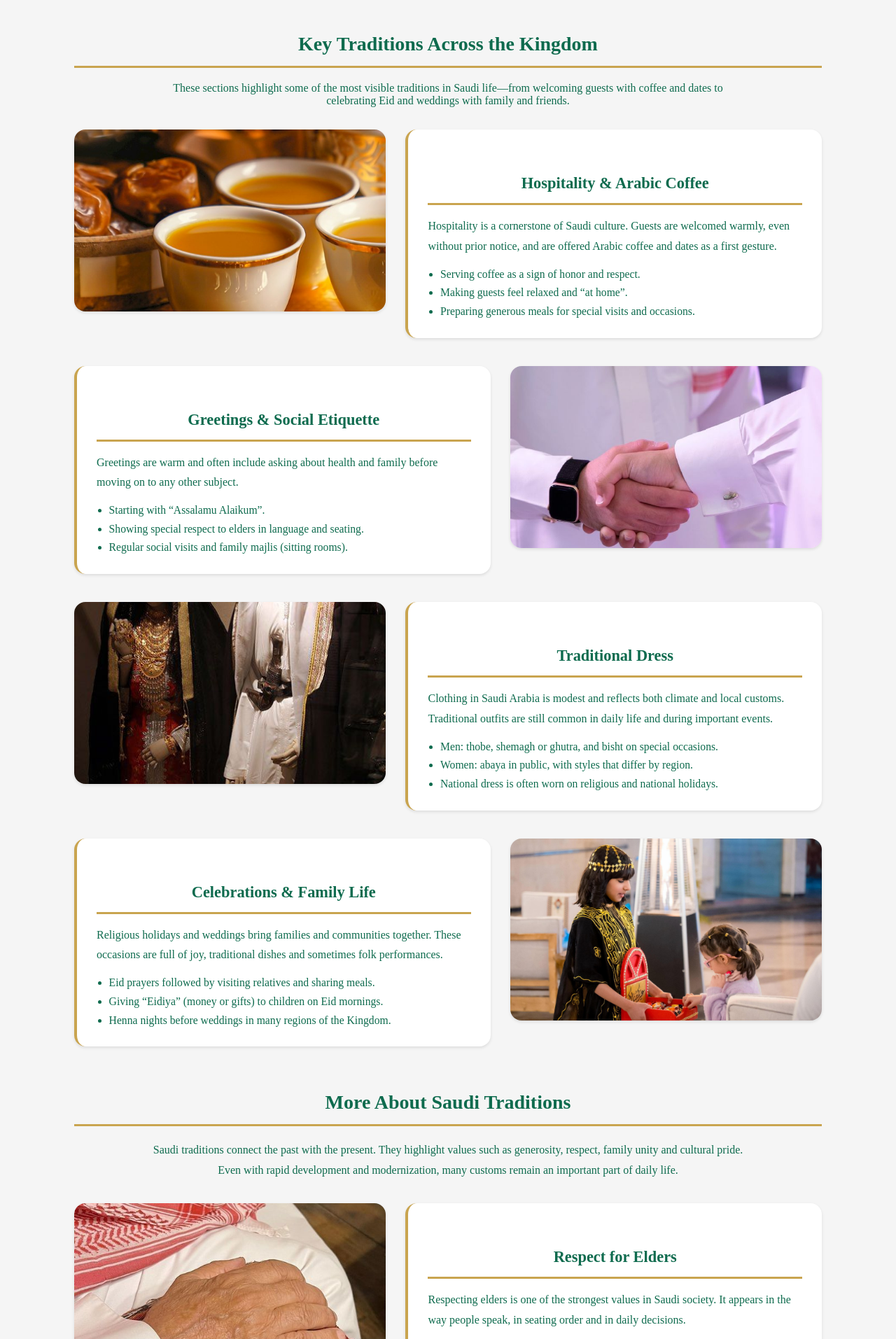
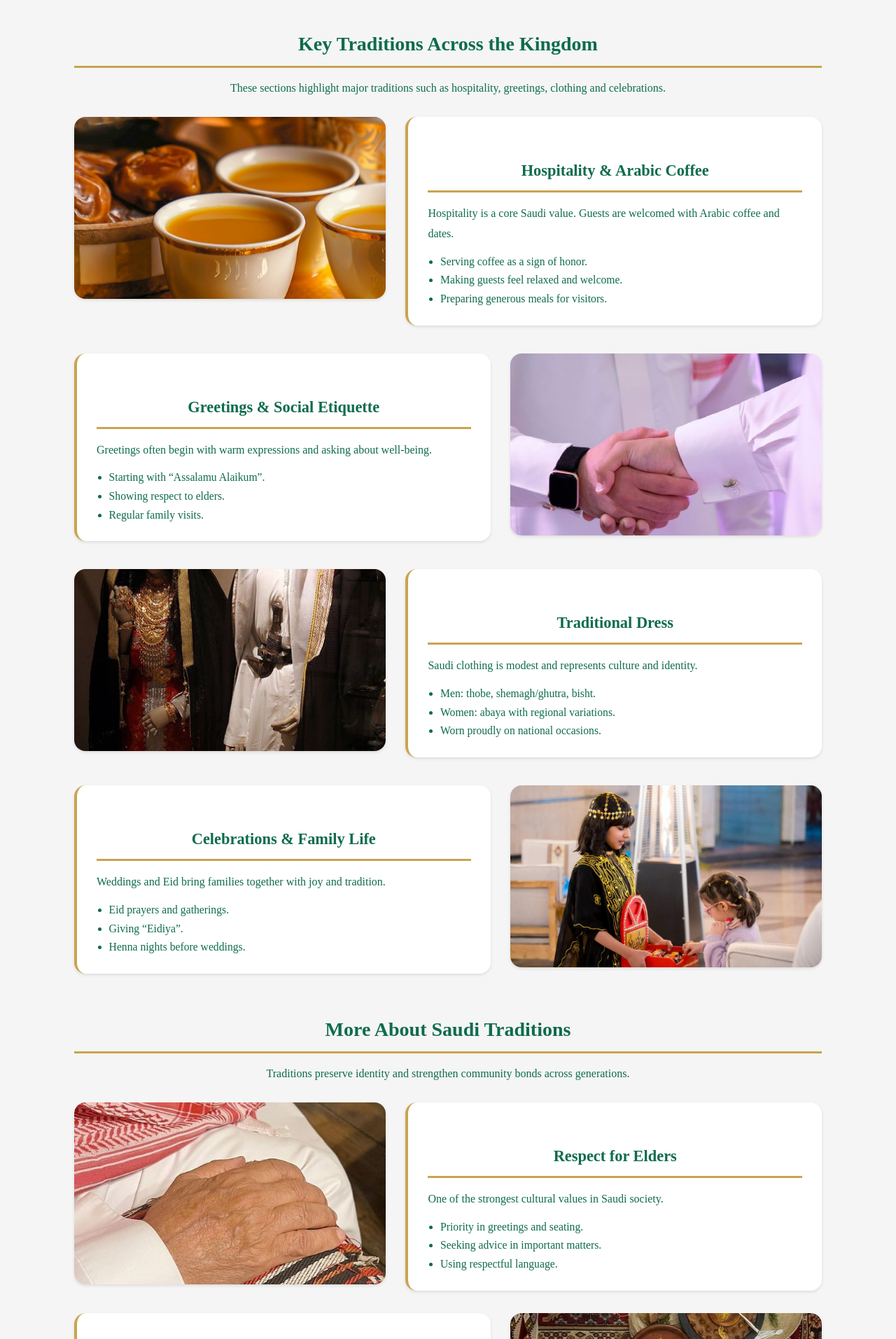
Before and after one commit to Ahmed26205/Saudi-Culture-WebSite-Project, a PHP site: page /traditions.html in a window 1280 px wide. Shown: the part 801-2714 px from the top of the page at 70% size. Run offline with PHP 8.4, Linux system fonts and the light colour scheme.

Commit message:
final update

```diff
--- a/traditions.html
+++ b/traditions.html
@@ -1,15 +1,13 @@
 <!DOCTYPE html>
 <html lang="en">
+
 <head>
     <meta charset="UTF-8" />
     <meta name="viewport" content="width=device-width, initial-scale=1.0" />
     <title>SaudiCulture - Traditions</title>
 
-    <!-- Fonts (same as main site) -->
-    <link
-        href="https://fonts.googleapis.com/css2?family=Inter:wght@400;500;600;700&family=Almarai:wght@300;400;700&display=swap"
-        rel="stylesheet"
-    />
+    <!-- Fonts -->
+    <link href="https://fonts.googleapis.com/css2?family=Inter:wght@400;500;600;700&family=Almarai:wght@300;400;700&display=swap" rel="stylesheet" />
 
     <!-- Main CSS -->
     <link rel="stylesheet" href="CSS/styles.css" />
@@ -18,9 +16,11 @@
     <!-- Main JS -->
     <script src="JS/script.js" defer></script>
 </head>
+
 <body>
-    <!-- Header -->
-    <header id="mainHeader">
+
+    <!-- FIXED HEADER (MUST MATCH MAIN SITE) -->
+    <header id="mainHeader" class="header">
         <div class="logo">
             <img src="images/Logo.png" alt="SaudiCulture Logo" />
         </div>
@@ -36,7 +36,6 @@
             <a href="Contact.html">Contact us</a>
 
             <div class="nav-buttons">
-                <!-- Profile menu (if logged in) -->
                 <div class="profile-menu" id="profileMenu" style="display: none;">
                     <button class="profile-btn" id="profileBtn">
                         <span id="userName">User</span> ⬇
@@ -47,18 +46,18 @@
                     </div>
                 </div>
 
-                <!-- Login / Signup -->
                 <button class="login-btn" onclick="window.location.href='login.html'">Login</button>
                 <button class="signup-btn" onclick="window.location.href='signup.html'">Sign Up</button>
 
-                <!-- Language switch -->
+                <!-- Language Switch -->
                 <button class="lang-btn" onclick="window.location.href='traditions_ar.html'">AR</button>
             </div>
         </nav>
     </header>
 
     <main>
-        <!-- Hero section with background video -->
+
+        <!-- HERO SECTION -->
         <section class="main-visual-section">
             <video autoplay muted loop playsinline class="bg-video">
                 <source src="videos/Saudi culture.mp4" type="video/mp4" />
@@ -68,37 +67,35 @@
                 <span class="traditions-tagline">Saudi Traditions</span>
                 <h1>Culture in Everyday Life</h1>
                 <p>
-                    Saudi culture is built on faith, family and hospitality. Each region has its
-                    own customs and accent, but Saudis share common values that appear in greetings,
-                    clothing, celebrations and social life.
+                    Saudi culture is built on faith, family and hospitality. Each region has unique customs, but Saudis share common values visible in greetings, clothing and celebrations.
                 </p>
             </div>
         </section>
 
-        <!-- Main traditions (image + text) -->
+        <!-- ============================ -->
+        <!-- MAIN TRADITIONS SECTIONS -->
+        <!-- ============================ -->
+
         <section class="traditions-container">
             <h2 style="text-align:center;">Key Traditions Across the Kingdom</h2>
             <p style="text-align:center; max-width:800px; margin:0.5rem auto;">
-                These sections highlight some of the most visible traditions in Saudi life—from welcoming
-                guests with coffee and dates to celebrating Eid and weddings with family and friends.
+                These sections highlight major traditions such as hospitality, greetings, clothing and celebrations.
             </p>
 
             <div class="traditions-grid">
+
                 <!-- 1 - Hospitality -->
                 <article class="traditions-item">
                     <div class="traditions-image">
-                        <img src="images/saudi_hospitality.jpg" alt="Saudi hospitality with Arabic coffee and dates" />
+                        <img src="images/saudi_hospitality.jpg" />
                     </div>
                     <div class="traditions-text">
                         <h2>Hospitality & Arabic Coffee</h2>
-                        <p>
-                            Hospitality is a cornerstone of Saudi culture. Guests are welcomed warmly,
-                            even without prior notice, and are offered Arabic coffee and dates as a first gesture.
-                        </p>
+                        <p>Hospitality is a core Saudi value. Guests are welcomed with Arabic coffee and dates.</p>
                         <ul>
-                            <li>Serving coffee as a sign of honor and respect.</li>
-                            <li>Making guests feel relaxed and “at home”.</li>
-                            <li>Preparing generous meals for special visits and occasions.</li>
+                            <li>Serving coffee as a sign of honor.</li>
+                            <li>Making guests feel relaxed and welcome.</li>
+                            <li>Preparing generous meals for visitors.</li>
                         </ul>
                     </div>
                 </article>
@@ -106,18 +103,15 @@
                 <!-- 2 - Greetings -->
                 <article class="traditions-item">
                     <div class="traditions-image">
-                        <img src="images/saudi_greeting.jpg" alt="Saudi greeting traditions" />
+                        <img src="images/saudi_greeting.jpg" />
                     </div>
                     <div class="traditions-text">
                         <h2>Greetings & Social Etiquette</h2>
-                        <p>
-                            Greetings are warm and often include asking about health and family
-                            before moving on to any other subject.
-                        </p>
+                        <p>Greetings often begin with warm expressions and asking about well-being.</p>
                         <ul>
                             <li>Starting with “Assalamu Alaikum”.</li>
-                            <li>Showing special respect to elders in language and seating.</li>
-                            <li>Regular social visits and family majlis (sitting rooms).</li>
+                            <li>Showing respect to elders.</li>
+                            <li>Regular family visits.</li>
                         </ul>
                     </div>
                 </article>
@@ -125,18 +119,15 @@
                 <!-- 3 - Clothing -->
                 <article class="traditions-item">
                     <div class="traditions-image">
-                        <img src="images/traditional_clothing.jpg" alt="Traditional Saudi clothing" />
+                        <img src="images/traditional_clothing.jpg" />
                     </div>
                     <div class="traditions-text">
                         <h2>Traditional Dress</h2>
-                        <p>
-                            Clothing in Saudi Arabia is modest and reflects both climate and local customs.
-                            Traditional outfits are still common in daily life and during important events.
-                        </p>
+                        <p>Saudi clothing is modest and represents culture and identity.</p>
                         <ul>
-                            <li>Men: thobe, shemagh or ghutra, and bisht on special occasions.</li>
-                            <li>Women: abaya in public, with styles that differ by region.</li>
-                            <li>National dress is often worn on religious and national holidays.</li>
+                            <li>Men: thobe, shemagh/ghutra, bisht.</li>
+                            <li>Women: abaya with regional variations.</li>
+                            <li>Worn proudly on national occasions.</li>
                         </ul>
                     </div>
                 </article>
@@ -144,149 +135,118 @@
                 <!-- 4 - Celebrations -->
                 <article class="traditions-item">
                     <div class="traditions-image">
-                        <img src="images/saudi_celebration.jpg" alt="Saudi family celebration" />
+                        <img src="images/saudi_celebration.jpg" />
                     </div>
                     <div class="traditions-text">
                         <h2>Celebrations & Family Life</h2>
-                        <p>
-                            Religious holidays and weddings bring families and communities together.
-                            These occasions are full of joy, traditional dishes and sometimes folk performances.
+                        <p>Weddings and Eid bring families together with joy and tradition.</p>
+                        <ul>
+                            <li>Eid prayers and gatherings.</li>
+                            <li>Giving “Eidiya”.</li>
+                            <li>Henna nights before weddings.</li>
+                        </ul>
+                    </div>
+                </article>
+
+            </div>
+        </section>
+
+        <!-- EXTRA INFO -->
+        <section class="traditions-container">
+            <h2 style="text-align:center;">More About Saudi Traditions</h2>
+            <p style="text-align:center; max-width:850px; margin:0 auto 2rem;">
+                Traditions preserve identity and strengthen community bonds across generations.
             </p>
+
+            <div class="traditions-grid" style="gap: 2rem;">
+                <article class="traditions-item">
+                    <div class="traditions-image">
+                        <img src="images/respect_elders.jpg" />
+                    </div>
+                    <div class="traditions-text">
+                        <h2>Respect for Elders</h2>
+                        <p>One of the strongest cultural values in Saudi society.</p>
                         <ul>
-                            <li>Eid prayers followed by visiting relatives and sharing meals.</li>
-                            <li>Giving “Eidiya” (money or gifts) to children on Eid mornings.</li>
-                            <li>Henna nights before weddings in many regions of the Kingdom.</li>
+                            <li>Priority in greetings and seating.</li>
+                            <li>Seeking advice in important matters.</li>
+                            <li>Using respectful language.</li>
+                        </ul>
+                    </div>
+                </article>
+
+                <article class="traditions-item">
+                    <div class="traditions-image">
+                        <img src="images/family_gathering.jpg" />
+                    </div>
+                    <div class="traditions-text">
+                        <h2>Family Gatherings</h2>
+                        <p>Families meet frequently, especially on weekends and holidays.</p>
+                        <ul>
+                            <li>Sharing meals.</li>
+                            <li>Strengthening bonds.</li>
+                            <li>Celebrating together.</li>
                         </ul>
                     </div>
                 </article>
             </div>
         </section>
 
-        <!-- Extra general info -->
-        <section class="traditions-container" style="margin-top: 3.5rem;">
-            <h2 style="text-align:center;">More About Saudi Traditions</h2>
-            <p style="text-align:center; max-width:850px; margin:0.5rem auto 2rem; line-height:1.8;">
-                Saudi traditions connect the past with the present. They highlight values such as generosity,
-                respect, family unity and cultural pride. Even with rapid development and modernization,
-                many customs remain an important part of daily life.
-            </p>
+        <!-- INTERACTIVE CARDS -->
+        <section class="traditions-container traditions-expressions">
+            <h2 style="text-align:center;">Words, Phrases & Proverbs</h2>
 
-            <div class="traditions-grid" style="gap: 2rem;">
-                <!-- Respect for elders -->
-                <article class="traditions-item">
-                    <div class="traditions-image">
-                        <img src="images/respect_elders.jpg" alt="Respect for elders in Saudi culture" />
-                    </div>
-                    <div class="traditions-text">
-                        <h2>Respect for Elders</h2>
-                        <p>
-                            Respecting elders is one of the strongest values in Saudi society. It appears in the way
-                            people speak, in seating order and in daily decisions.
-                        </p>
+            <div class="traditions-expression-grid">
+
+                <article class="traditions-expression-card">
+                    <div class="traditions-expression-tag">Words</div>
+                    <h3>Key Cultural Words</h3>
                     <ul>
-                            <li>Giving elders priority in greetings and seating.</li>
-                            <li>Listening to their advice in family matters.</li>
-                            <li>Using polite and respectful language when addressing them.</li>
+                        <li><strong>Dallah</strong> – Arabic coffee pot.</li>
+                        <li><strong>Majlis</strong> – Guest sitting room.</li>
+                        <li><strong>Agal</strong> – Black cord for ghutra.</li>
                     </ul>
-                    </div>
                 </article>
 
-                <!-- Family gatherings -->
-                <article class="traditions-item">
-                    <div class="traditions-image">
-                        <img src="images/family_gathering.jpg" alt="Saudi family gathering" />
-                    </div>
-                    <div class="traditions-text">
-                        <h2>Family Gatherings</h2>
-                        <p>
-                            Families meet frequently, especially on weekends and during holidays. These gatherings
-                            strengthen relationships and preserve cultural identity.
-                        </p>
+                <article class="traditions-expression-card">
+                    <div class="traditions-expression-tag traditions-expression-tag-alt">Phrases</div>
+                    <h3>Common Saudi Phrases</h3>
                     <ul>
-                            <li>Regular visits between close and extended family members.</li>
-                            <li>Sharing meals and traditional stories at the family table.</li>
-                            <li>Celebrating achievements and special moments together.</li>
+                        <li>“Hayyak Allah” – Warm welcome.</li>
+                        <li>“Tasharrafna” – Honored to meet you.</li>
+                        <li>“Bayyid Allah wajhak” – Thank you.</li>
                     </ul>
-                    </div>
                 </article>
+
+                <article class="traditions-expression-card">
+                    <div class="traditions-expression-tag traditions-expression-tag-proverb">Proverbs</div>
+                    <h3>Saudi Proverbs</h3>
+                    <ul>
+                        <li>“Aljār qabl al-dār” – Choose neighbor before home.</li>
+                        <li>“Man jarrab al-mujarab...” – Repeating mistakes leads to regret.</li>
+                    </ul>
+                </article>
+
             </div>
         </section>
 
-        <!-- INTERACTIVE CARDS: words, phrases, proverbs -->
-        <section class="traditions-container traditions-expressions">
-            <h2 style="text-align:center;">Words, Phrases & Proverbs in Saudi Traditions</h2>
-            <p style="text-align:center; max-width:800px; margin:0.5rem auto 2rem;">
-                These expressions are commonly used in Saudi daily life and reflect heritage,
-                hospitality and social values. Reading them helps you answer part of the quiz
-                related to vocabulary and popular sayings.
-            </p>
-
-            <div class="traditions-expression-grid">
-                <!-- Words card -->
-                <article class="traditions-expression-card">
-                    <div class="traditions-expression-tag">Words</div>
-                    <h3>Key Cultural Words</h3>
-                    <p>Important words that appear in Saudi houses and gatherings:</p>
-                    <ul>
-                        <li><strong>Dallah</strong> – Traditional Arabic coffee pot used to serve guests.</li>
-                        <li><strong>Majlis</strong> – Sitting room where guests and family gather.</li>
-                        <li><strong>Agal</strong> – Black cord used to hold the ghutra or shemagh in place.</li>
-                    </ul>
-                </article>
-
-                <!-- Phrases card -->
-                <article class="traditions-expression-card">
-                    <div class="traditions-expression-tag traditions-expression-tag-alt">Phrases</div>
-                    <h3>Polite Saudi Phrases</h3>
-                    <p>Common expressions used in greetings and social visits:</p>
-                    <ul>
-                        <li><strong>“Hayyak Allah”</strong> – Warm welcome meaning “May God greet you / welcome”.</li>
-                        <li><strong>“Tasharrafna”</strong> – “We are honored to meet you”.</li>
-                        <li><strong>“Bayyid Allah wajhak”</strong> – “May God lighten your face”, said to thank someone.</li>
-                    </ul>
-                </article>
-
-                <!-- Proverbs card -->
-                <article class="traditions-expression-card">
-                    <div class="traditions-expression-tag traditions-expression-tag-proverb">Proverbs</div>
-                    <h3>Saudi Proverbs</h3>
-                    <p>Popular sayings that carry wisdom and are used in daily situations:</p>
-                    <ul>
-                        <li>
-                            <strong>“Aljār qabl al-dār”</strong><br />
-                            “Choose your neighbor before your home” – shows the importance of good neighbors.
-                        </li>
-                        <li>
-                            <strong>“Man jarrab al-mujarab ḥalla bih al-nadam”</strong><br />
-                            “Whoever repeats what has already failed will face regret.”
-                        </li>
-                    </ul>
-                </article>
-            </div>
-        </section>
-    <!-- Quiz call-to-action (same style as Arabic) -->
+        <!-- QUIZ CTA -->
         <section class="traditions-container">
             <div class="quiz-cta-section">
                 <h2>Test your knowledge here</h2>
                 <div class="quiz-cta-divider"></div>
-            <button class="quiz-cta-btn" onclick="window.location.href='quiz.html'">
-                Start Quiz
-            </button>
+                <button class="quiz-cta-btn" onclick="window.location.href='quiz.html'">Start Quiz</button>
             </div>
         </section>
-</main>
 
     </main>
 
-    <!-- Footer -->
+    <!-- FOOTER -->
     <footer class="footer">
         <div class="footer-container">
+
             <div class="footer-about">
-                <img src="images/Logo.png" alt="SaudiCulture Logo" class="footer-logo" />
-                <p>
-                    <strong>SaudiCulture</strong> is a digital window into the rich history,
-                    heritage, and cultural diversity of Saudi Arabia.
-                </p>
+                <img src="images/Logo.png" class="footer-logo" />
+                <p><strong>SaudiCulture</strong> explores Saudi history and heritage.</p>
             </div>
 
             <div class="footer-links">
@@ -296,7 +256,7 @@
                 <a href="traditions.html">Traditions</a>
                 <a href="food.html">Food</a>
                 <a href="arts.html">Arts</a>
-                <a href="Contact.html">Contact Us</a>
+                <a href="Contact.html">Contact us</a>
             </div>
 
             <div class="footer-contact">
@@ -305,11 +265,34 @@
                 <p>📧 mawrooth@gmail.com</p>
                 <p>📍 Makkah, Saudi Arabia</p>
             </div>
+
         </div>
 
         <div class="footer-bottom">
             <p>© 2025 Mawrooth – SaudiCulture Website. All rights reserved.</p>
         </div>
     </footer>
+    <script>
+        // Force header scroll behavior on this page only
+        document.addEventListener('DOMContentLoaded', function () {
+            const header = document.getElementById('mainHeader');
+
+            if (!header) return;
+
+            function handleScroll() {
+                if (window.scrollY > 30) {
+                    header.classList.add('scrolled');
+                } else {
+                    header.classList.remove('scrolled');
+                }
+            }
+
+            // شغّله مرة بالبداية
+            handleScroll();
+
+            // حدّثه مع كل تمرير
+            window.addEventListener('scroll', handleScroll);
+        });
+    </script>
 </body>
 </html>
```
Also changed, not shown: traditions_ar.html (+20 -1 lines), CSS/styles.css (line endings or trailing spaces). Lines whose indentation alone changed are shown as unchanged.
